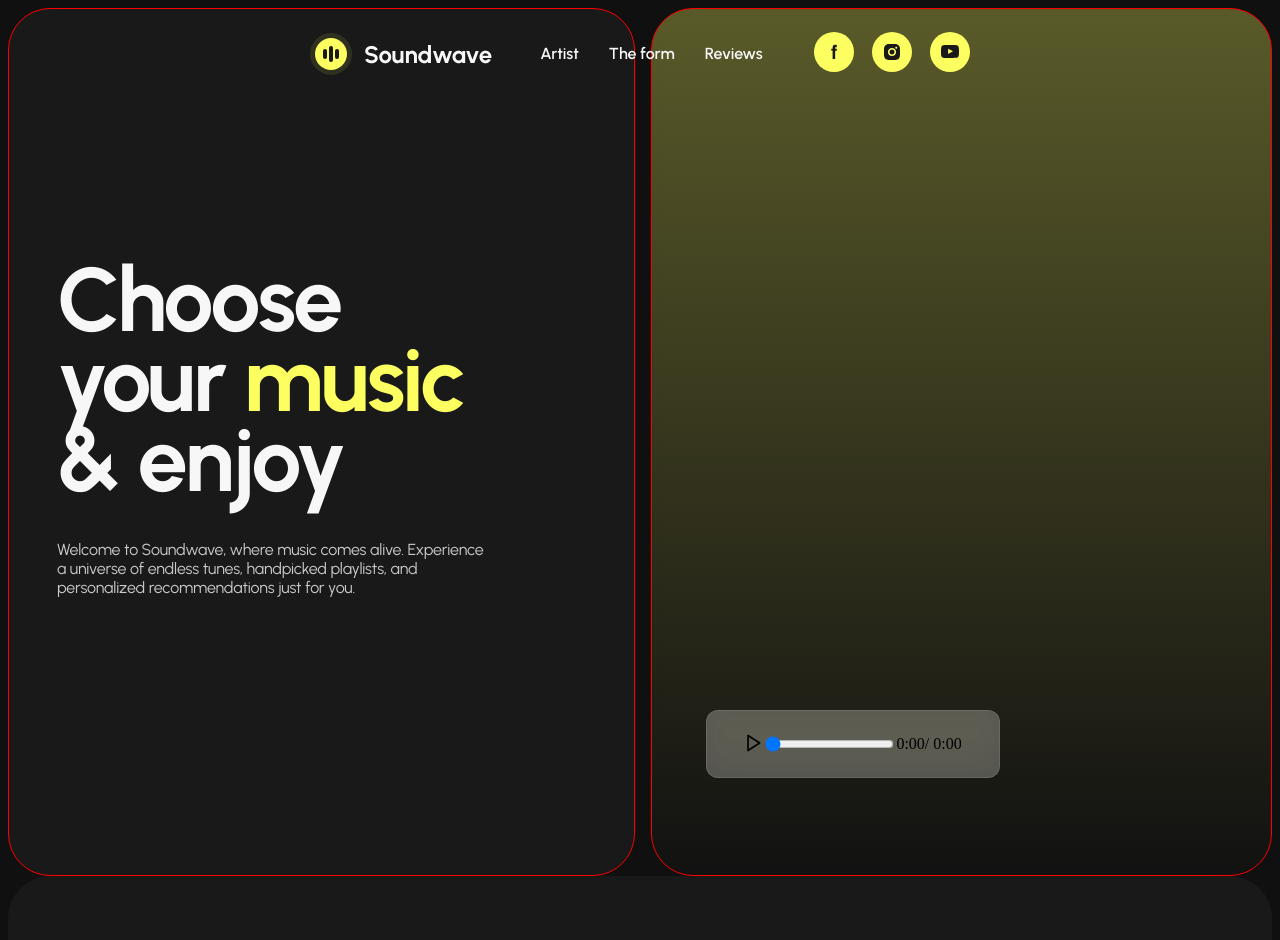
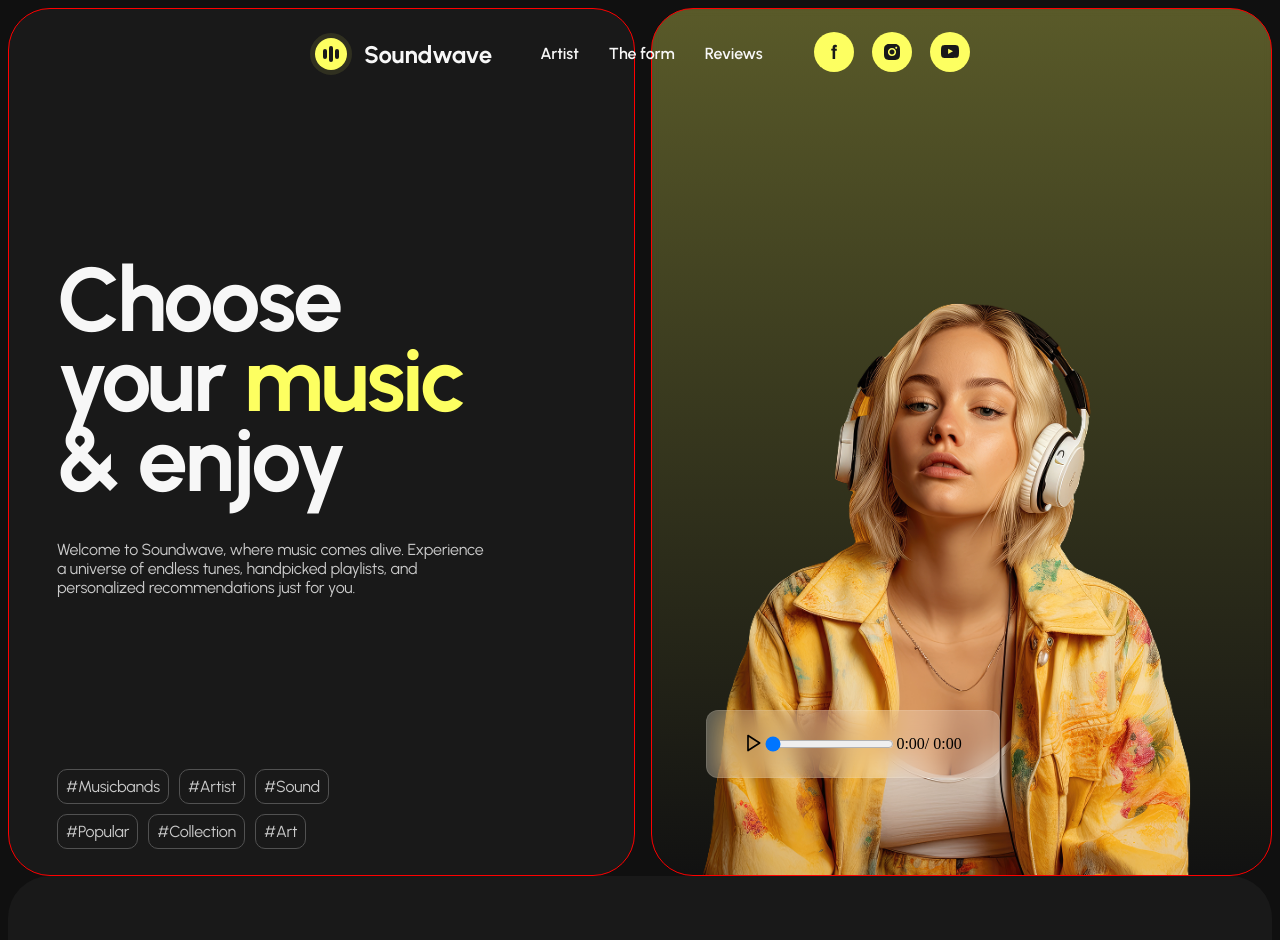
Before and after one commit to Tate-T/soundwave-typescript, a React (Create React App) app: page / in a window 1280 px wide. Shown: the top 940 px of the page. Built offline with nearby package versions, Linux system fonts and the light colour scheme; no server answers.

Commit message:
heroDEsst

```diff
--- a/src/components/Hero/Hero.module.css
+++ b/src/components/Hero/Hero.module.css
@@ -14,6 +14,41 @@
 	height: 868px;
 	width: 696px;
 }
+
+.listHesh{
+	margin-top: 172px;
+	display: flex;
+width: 280px;
+height: 76px;
+align-items: flex-start;
+align-content: flex-start;
+gap: 10px;
+flex-shrink: 0;
+flex-wrap: wrap;
+}
+.listHeshItem{
+	color: rgba(247, 247, 247, 0.80);
+
+/* Desktop_Tablet/Text */
+font-family: Urbanist;
+font-size: 16px;
+font-style: normal;
+font-weight: 400;
+line-height: normal;
+letter-spacing: -0.16px;
+
+
+display: flex;
+padding: 7px 8px;
+flex-direction: column;
+justify-content: center;
+align-items: center;
+gap: 4px;
+
+border-radius: 10px;
+border: 1px solid #515151;
+}
+
 .audioPlayer {
 	justify-content: center;
 	align-items: center;
--- a/src/components/Hero/Hero.tsx
+++ b/src/components/Hero/Hero.tsx
@@ -1,8 +1,7 @@
 import React, { useRef, useState, useEffect } from 'react'
 import { Play, Pause } from 'lucide-react'
 import css from './Hero.module.css'
-// import popStar from '../../images/hero/girlPopStar.png'
-
+import popSrar from "../../images/Hero/girlPopStar.png"
 const Hero = () => {
 	const audioRef = useRef<HTMLAudioElement>(null)
 	const [isPlaying, setIsPlaying] = useState(false)
@@ -64,12 +63,21 @@ const Hero = () => {
 						recommendations just for you.
 					</p>
 				</div>
+				<ul className={css.listHesh}>
+					<li className={css.listHeshItem}>#Musicbands</li>
+					<li className={css.listHeshItem}>#Artist</li>
+					<li className={css.listHeshItem}>#Sound</li>
+					<li className={css.listHeshItem}>#Popular</li>
+					<li className={css.listHeshItem}>#Collection</li>
+					<li className={css.listHeshItem}>#Art</li>
+				</ul>
+
 			</div>
 			<div className={css.cardTwo}>
 				<div className={css.audioPlayer}>
 					<audio
 						ref={audioRef}
-						src="/musicpidmanula.mp3"
+						src="./musucpidmanula.mp3"
 						preload="metadata"
 						onTimeUpdate={handleTimeUpdate}
 						onLoadedMetadata={handleLoadedMetadata}
@@ -88,7 +96,7 @@ const Hero = () => {
 					<span id="currentTime">{formatTime(currentTime)}</span>
 					<span id="duration"> / {formatTime(duration)}</span>
 				</div>
-				{/* <img alt="pop star" className={css.imgpopStar} src={popStar} /> */}
+				<img alt="pop star" className={css.imgpopStar} src={popSrar} />
 			</div>
 		</section>
 	)
```
